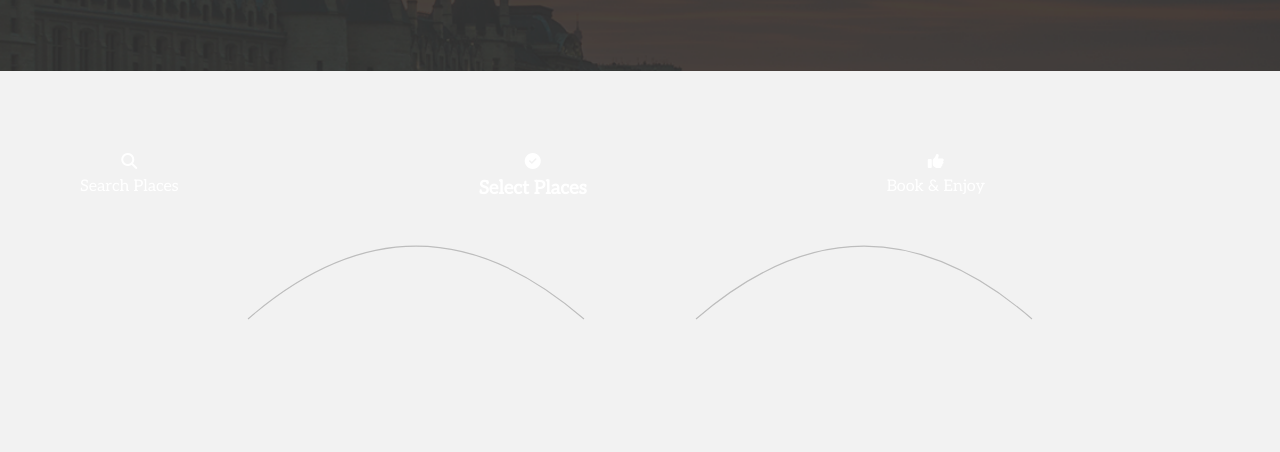
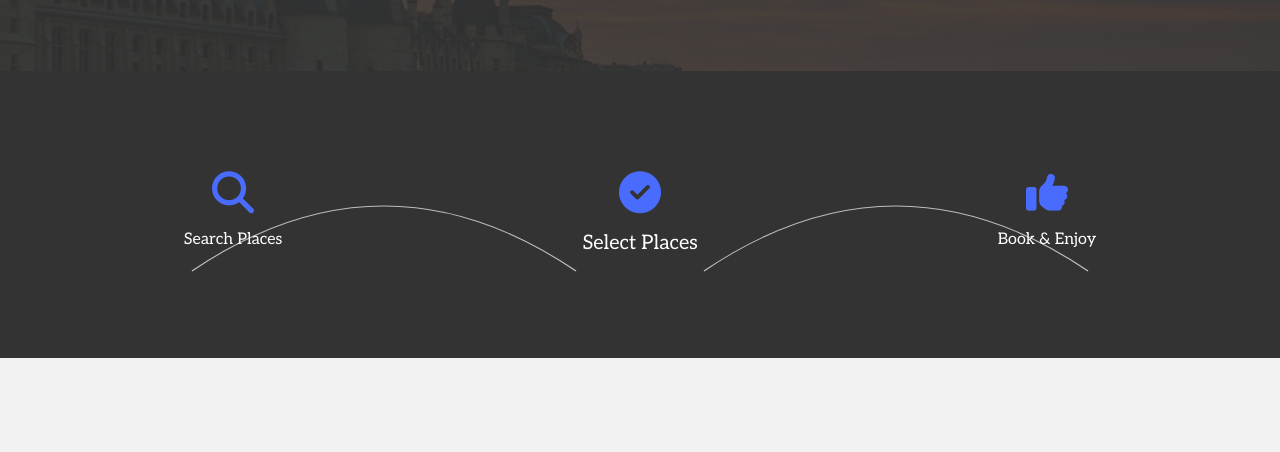
Before and after one commit to saxenapriti1008-stack/Module-1-Final-Test, a plain HTML site: page index.html in a window 1280 px wide. Shown: the part 1581-2033 px from the top of the page. After the commit the page ends 1939 px from the top, so only its background shows below. Drawn offline with Linux system fonts and the light colour scheme.

Commit message:
updated svg arc section
updated svg arc section
updated main.scss

```diff
--- a/styles/main.scss
+++ b/styles/main.scss
@@ -259,18 +259,60 @@
  }
 
  .how-it-works {
-  background: url('../images/Rectangle\ 9.png') centre/cover no-repeat;
-  padding: 80px;
+  background: url('../images/Rectangle\ 9.png') center/cover no-repeat;
+  padding: 100px 0;
   text-align: center;
   color: #fff;
-
+  position: relative;
 
   .container {
     display: flex;
+    justify-content: center;
     align-items: flex-start;
     gap: 150px;
-    position: absolute;
-    z-index: 1;
+    position: relative;
+    z-index: 2;
   }
 
- }
+  .step {
+    display: flex;
+    flex-direction: column;
+    align-items: center;
+    position: relative;
+    z-index: 2;
+    gap: 15px;
+
+    i {
+      font-size: 42px;
+
+      &:first-of-type {
+        color: #496bfe;
+      }
+    }
+
+    &:nth-child(2) i {
+      color: #ff6363;
+    }
+
+    &:nth-child(3) i {
+      color: #496bfe;
+    }
+
+    h3 {
+      font-family: 'Aleo', serif;
+      font-size: 20px;
+      font-weight: 400;
+      color: #fff;
+    }
+  }
+
+  .arcs {
+    position: absolute;
+    top: 50px;
+    left: 0;
+    width: 100%;
+    height: 200px;
+    z-index: 1;
+    pointer-events: none;
+  }
+}
```
Also changed, not shown: index.html (+1 -0 lines), styles/main.css, 1 other file.
